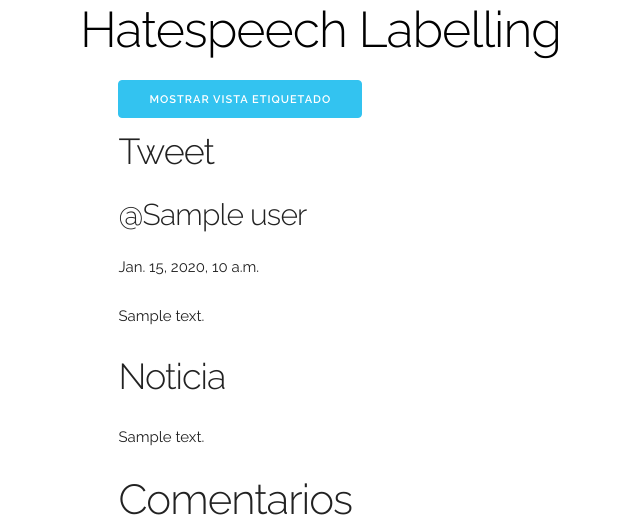
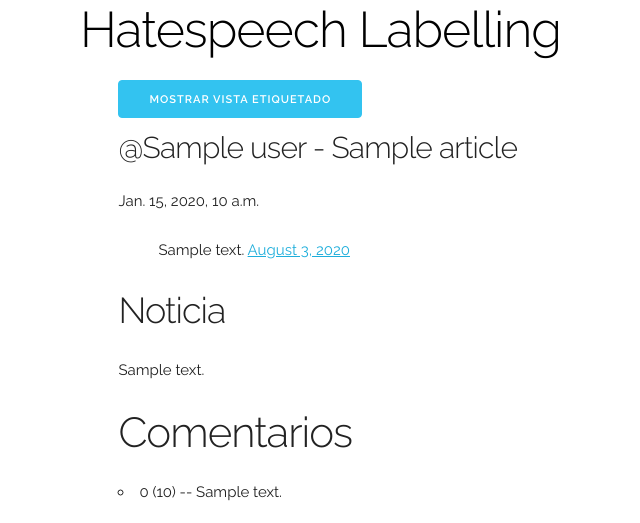
Before and after one commit to finiteautomata/hatespeech-selection, a Django app: template articles/templates/articles/show.html in a window 1280 px wide. Shown: the top 523 px of the page, without its empty margins (80-720 px from the left). Run offline with Django 3.2, Linux system fonts and the light colour scheme; the template is opened without the code that fills it: most values are stand-ins (such as "Sample title", 1, 10 or a date in 2020); some libraries are stand-ins or nearby versions.

Commit message:
Show embedded tweet

```diff
--- a/articles/templates/articles/show.html
+++ b/articles/templates/articles/show.html
@@ -4,11 +4,10 @@
 
 <a class="button-primary button" href="{% url 'labels:show' article.slug %}"> Mostrar vista etiquetado </a>
 
-<h3> Tweet  </h3>
-<h4> @{{article.user}} </h4>
+<h4> @{{article.user}} - {{article.title}}  </h4>
 <p> {{article.created_at}} </p>
-<p> {{article.text}} </p>
 
+<blockquote class="twitter-tweet"><p lang="es" dir="ltr"> {{article.text}} <a href="https://twitter.com/user/status/{{article.tweet_id}}?ref_src=twsrc%5Etfw">August 3, 2020</a></blockquote> <script async src="https://platform.twitter.com/widgets.js" charset="utf-8"></script>
 
 <h3> Noticia </h3>
 
```
